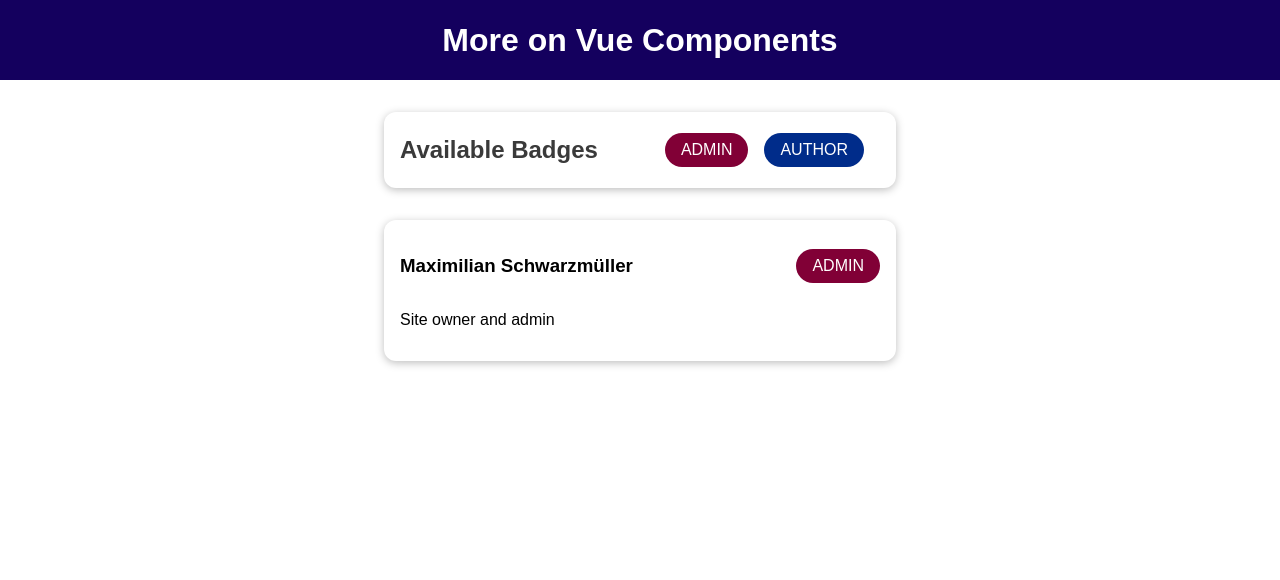
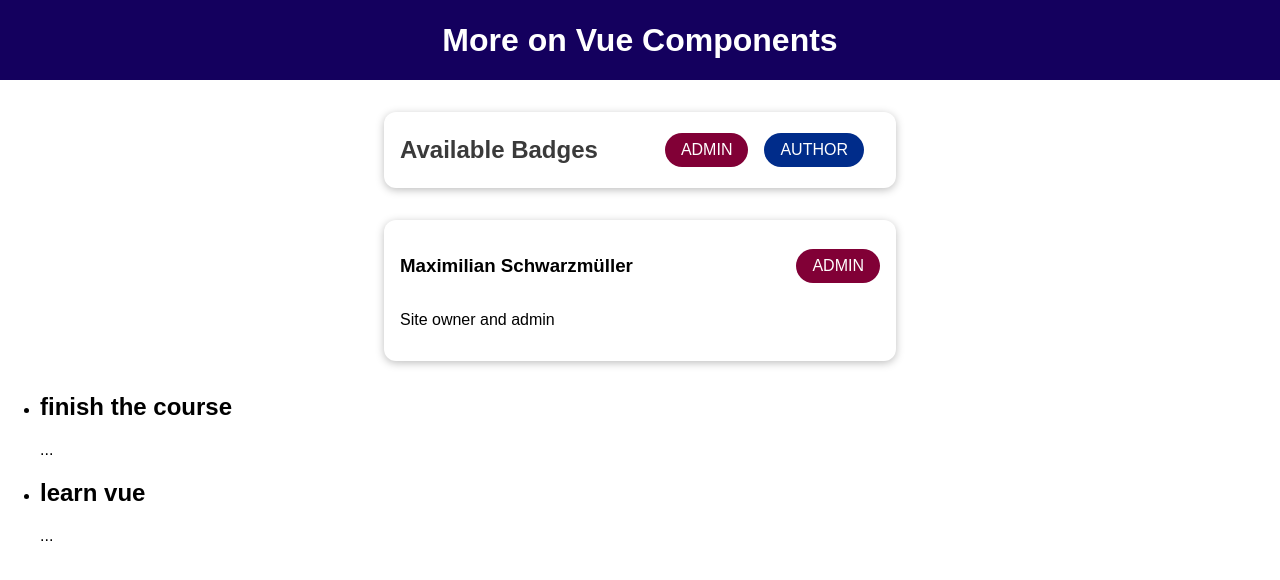
Before and after one commit to simoesdaniel/vue_cli_projects, a Vue app in the folder cmp-adv-01-starting-setup/: page / in a window 1280 px wide. Shown: the top 580 px of the page. Built offline with nearby package versions, Linux system fonts and the light colour scheme.

Commit message:
scoped slots

```diff
--- a/cmp-adv-01-starting-setup/src/App.vue
+++ b/cmp-adv-01-starting-setup/src/App.vue
@@ -7,25 +7,34 @@
       :info-text="activeUser.description"
       :role="activeUser.role"
     ></user-info>
+    <!-- scoped slot usage and shorthand for default slot template usage -->
+    <course-goals #default="slotProps">
+        <h2>
+          {{ slotProps.item }}
+        </h2>
+        <p>{{ slotProps.anotherProp }}</p>
+    </course-goals>
   </div>
 </template>
 
 <script>
-import TheHeader from './components/TheHeader';
-import BadgeList from './components/BadgeList';
-import UserInfo from './components/UserInfo';
+import TheHeader from "./components/TheHeader";
+import BadgeList from "./components/BadgeList";
+import UserInfo from "./components/UserInfo";
+import CourseGoals from "./components/CourseGoals";
 export default {
-  components:{
+  components: {
     TheHeader: TheHeader,
     BadgeList: BadgeList,
-    UserInfo: UserInfo
+    UserInfo: UserInfo,
+    CourseGoals: CourseGoals,
   },
   data() {
     return {
       activeUser: {
-        name: 'Maximilian Schwarzmüller',
-        description: 'Site owner and admin',
-        role: 'admin',
+        name: "Maximilian Schwarzmüller",
+        description: "Site owner and admin",
+        role: "admin",
       },
     };
   },
--- /dev/null
+++ b/cmp-adv-01-starting-setup/src/components/CourseGoals.vue
@@ -0,0 +1,21 @@
+<template>
+  <ul>
+      <li v-for="goal in goals" :key="goal">
+          <!-- this is a scoped slot -->
+          <slot :item="goal" anotherProp="..."></slot>
+      </li>
+  </ul>
+</template>
+
+<script>
+/** Customizable slots [SCOPED SLOTS] */
+export default {
+  data() {
+    return {
+      goals: ["finish the course", "learn vue"],
+    };
+  },
+};
+</script>
+
+<style></style>
```
